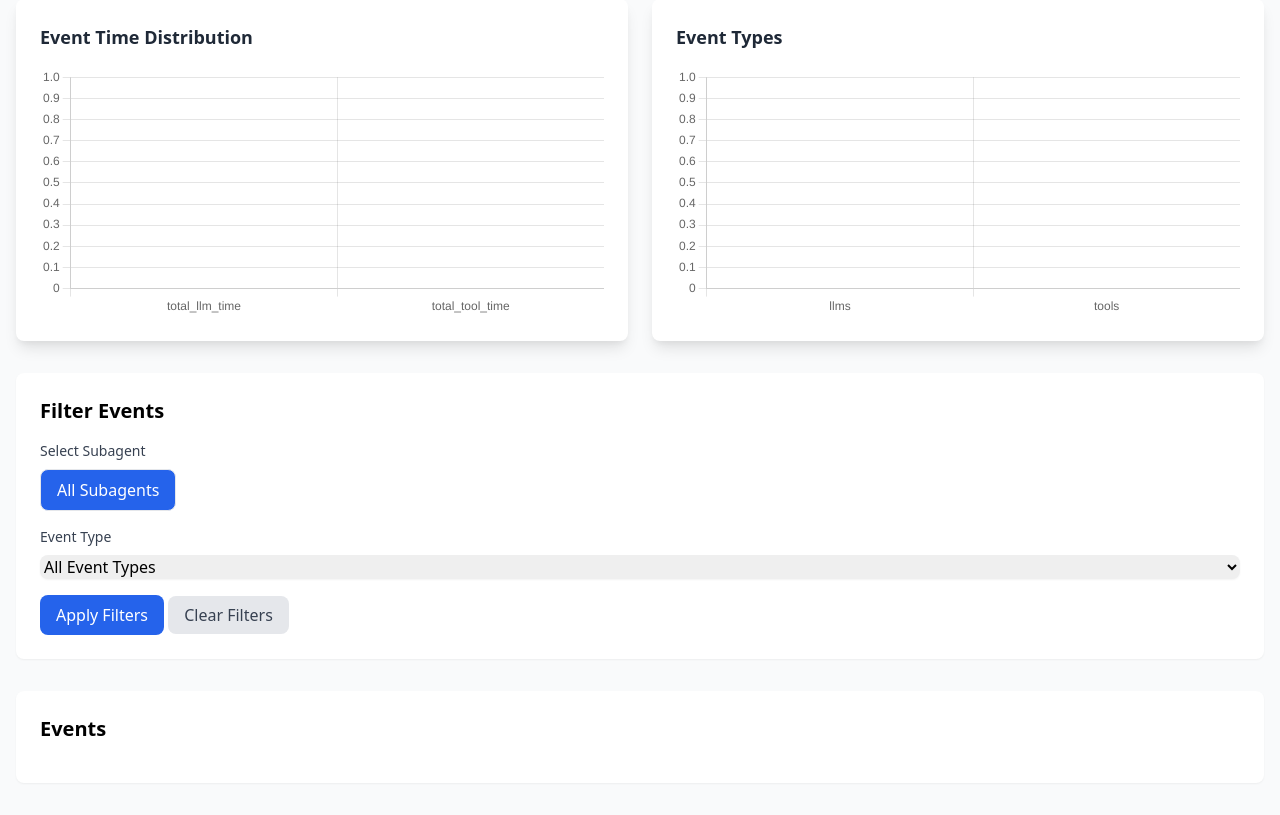
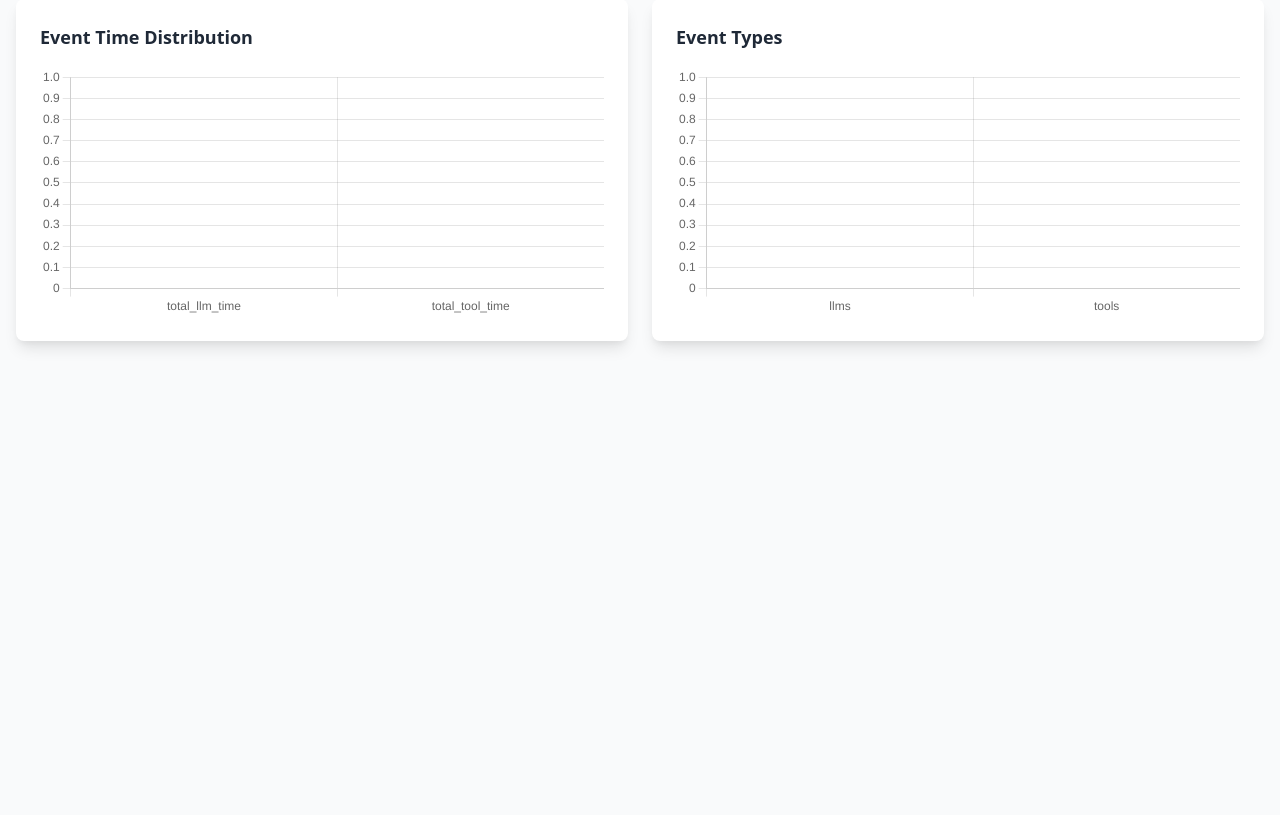
Before and after one commit to UtsavTomar/Admin-UI, a Flask app: template templates/session.html in a window 1280 px wide. Shown: the part 569-1384 px from the top of the page. After the commit the page ends 917 px from the top, so only its background shows below. Run offline with Flask 2, Linux system fonts and the light colour scheme; the template is opened without the code that fills it, so the values that code supplies are empty.

Commit message:
Updated code

```diff
--- a/app.py
+++ b/app.py
@@ -113,18 +113,18 @@ def session_view(session_id):
         subagent_stats_response = requests.get(subagent_stats_url)
         subagent_stats = subagent_stats_response.json().get('stats', []) if subagent_stats_response.status_code == 200 else []
 
-        # Fetch events with correct subagent_id parameter
-        events_url = f"{API_BASE_URL}/v2/events/{session_id}"
-        params = {}
-        if subagent_id:
-            params['subagent_id'] = subagent_id  # This parameter name matches the API endpoint
-        if event_type:
-            params['event_type'] = event_type
+        # # Fetch events with correct subagent_id parameter
+        # events_url = f"{API_BASE_URL}/v2/events/{session_id}"
+        # params = {}
+        # if subagent_id:
+        #     params['subagent_id'] = subagent_id  # This parameter name matches the API endpoint
+        # if event_type:
+        #     params['event_type'] = event_type
 
-        print(f"Fetching events from: {events_url}")
-        print(f"With params: {params}")
-        events_response = requests.get(events_url, params=params)
-        events = events_response.json()['events'] if events_response.status_code == 200 else []
+        # print(f"Fetching events from: {events_url}")
+        # print(f"With params: {params}")
+        # events_response = requests.get(events_url, params=params)
+        # events = events_response.json()['events'] if events_response.status_code == 200 else []
 
         # Get unique event types
         event_types = {event['event_type'] for event in events if event['event_type']}
--- a/templates/session.html
+++ b/templates/session.html
@@ -289,7 +289,7 @@
 
 
 
-        <!-- Event Filters -->
+        <!-- Event Filters
         <div class="bg-white rounded-lg shadow-sm p-6 mb-8">
             <h2 class="text-xl font-semibold mb-4">Filter Events</h2>
             <div class="mb-4">
@@ -327,10 +327,10 @@
                     Clear Filters
                 </a>
             </form>
-        </div>
+        </div> -->
 
         <!-- Events List -->
-        <div class="bg-white rounded-lg shadow-sm p-6">
+        <!-- <div class="bg-white rounded-lg shadow-sm p-6">
             <h2 class="text-xl font-semibold mb-4">Events</h2>
             <div class="space-y-4">
                 {% for event in events %}
@@ -347,7 +347,7 @@
                 </div>
                 {% endfor %}
             </div>
-        </div>
+        </div> -->
 
 </body>
 </html>
```
